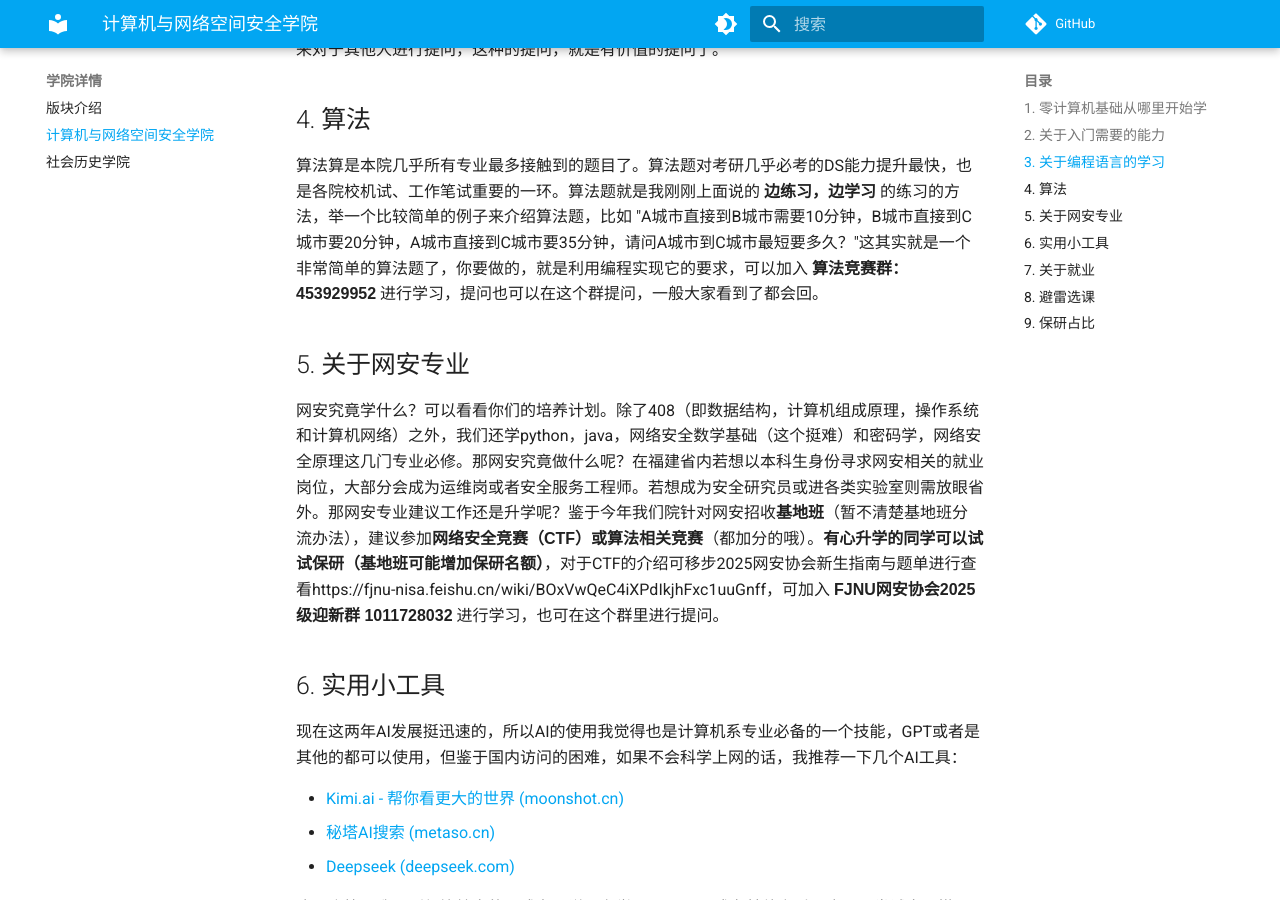
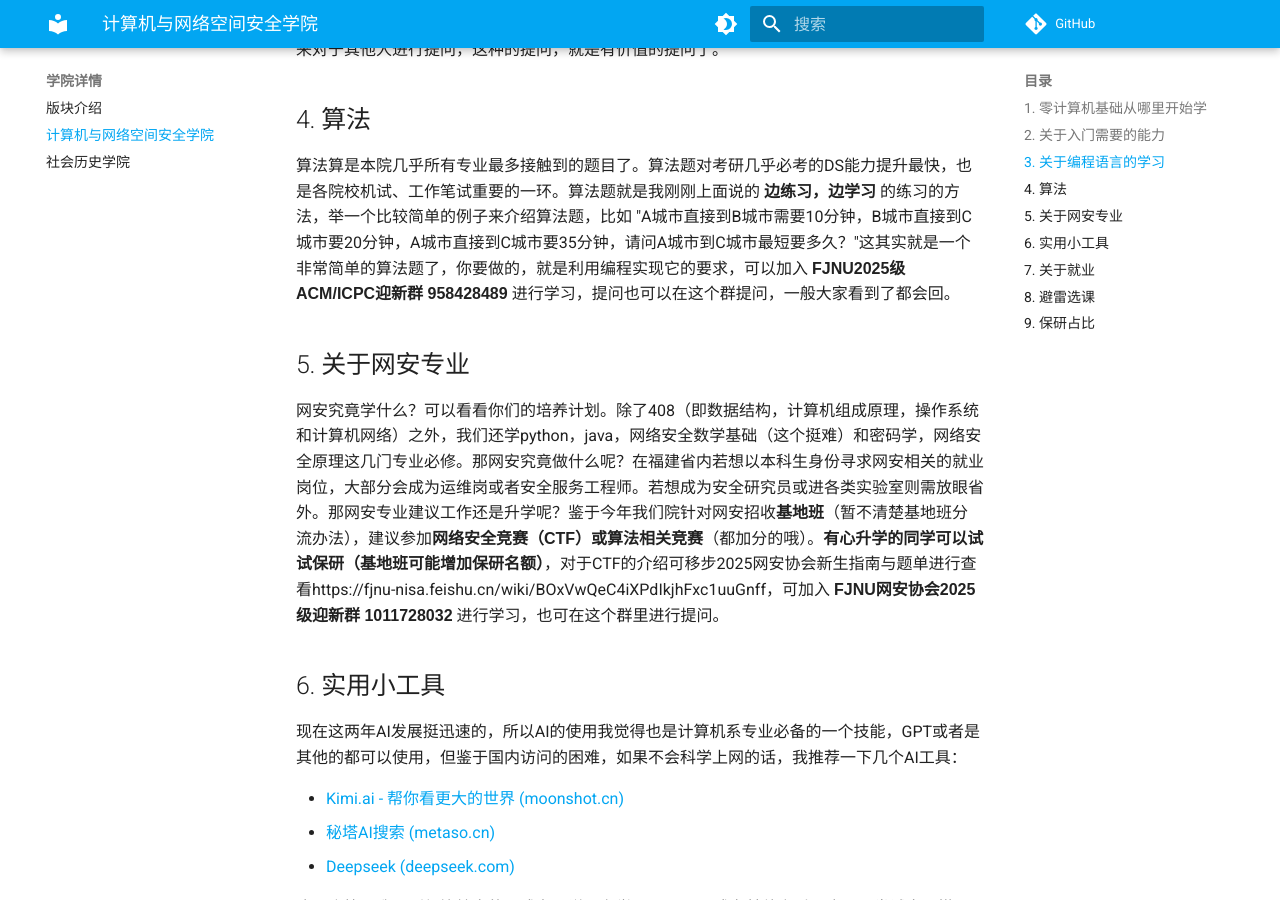
Before and after one commit to kanerty/FJNU-Wiki, an MkDocs documentation site: the page built from docs/college/computer_and_cyber_security.md, in a window 1280 px wide and 900 px high, scrolled down 1854 px. Built offline with MkDocs 1.6.1 and Material for MkDocs 9.7.7, drawn with Linux system fonts in a browser that asks for light colours; comment, search, counter and statistics services are not loaded.

Commit message:
feat(computer_and_cyber_security): 更新"FJNU2025级ACM/ICPC迎新群"群号

```diff
--- a/docs/college/computer_and_cyber_security.md
+++ b/docs/college/computer_and_cyber_security.md
@@ -33,7 +33,7 @@
 
 ## 4. 算法
 
-算法算是本院几乎所有专业最多接触到的题目了。算法题对考研几乎必考的DS能力提升最快，也是各院校机试、工作笔试重要的一环。算法题就是我刚刚上面说的 **边练习，边学习** 的练习的方法，举一个比较简单的例子来介绍算法题，比如 "A城市直接到B城市需要10分钟，B城市直接到C城市要20分钟，A城市直接到C城市要35分钟，请问A城市到C城市最短要多久？"这其实就是一个非常简单的算法题了，你要做的，就是利用编程实现它的要求，可以加入 **算法竞赛群： 453929952** 进行学习，提问也可以在这个群提问，一般大家看到了都会回。
+算法算是本院几乎所有专业最多接触到的题目了。算法题对考研几乎必考的DS能力提升最快，也是各院校机试、工作笔试重要的一环。算法题就是我刚刚上面说的 **边练习，边学习** 的练习的方法，举一个比较简单的例子来介绍算法题，比如 "A城市直接到B城市需要10分钟，B城市直接到C城市要20分钟，A城市直接到C城市要35分钟，请问A城市到C城市最短要多久？"这其实就是一个非常简单的算法题了，你要做的，就是利用编程实现它的要求，可以加入 **FJNU2025级ACM/ICPC迎新群 958428489** 进行学习，提问也可以在这个群提问，一般大家看到了都会回。
 
 ## 5. 关于网安专业
 
```
